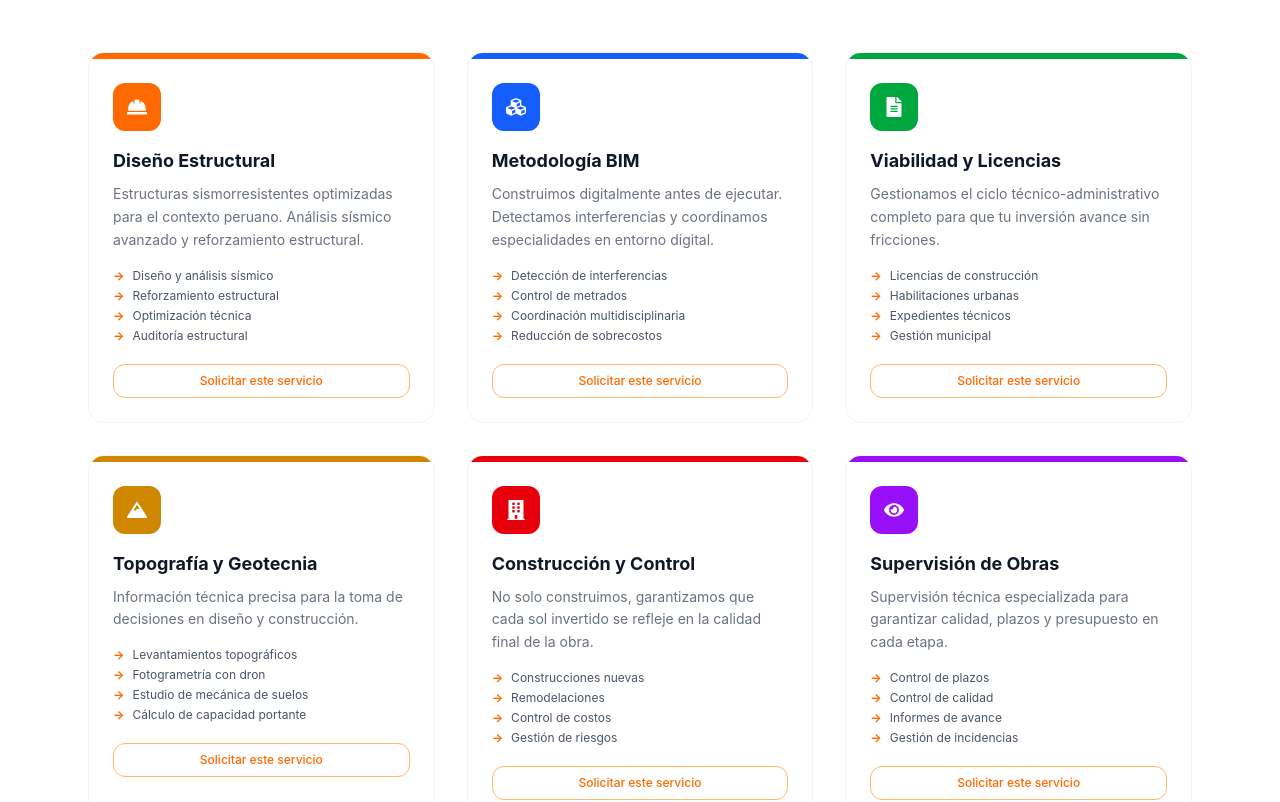
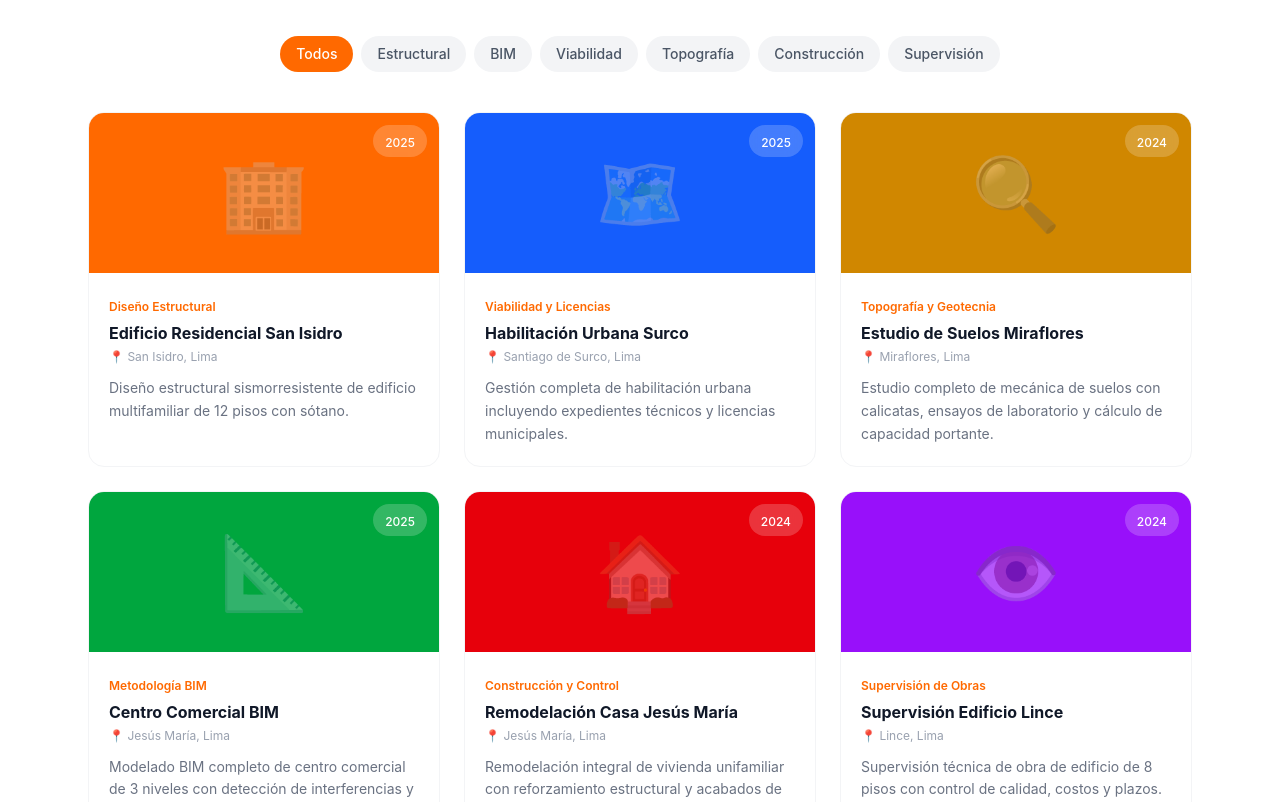
Before and after one commit to Alex135s/dinamik-platform, a React app in the folder frontend/: page /web in a window 1280 px wide. Shown: the part 2420-3222 px from the top of the page. Built offline with nearby package versions, Linux system fonts and the light colour scheme; the HTML template or start-up script is replaced by a standard one.

Commit message:
feat: seccion portafolio con filtros por categoria

```diff
--- a/frontend/src/components/website/Navbar.jsx
+++ b/frontend/src/components/website/Navbar.jsx
@@ -21,7 +21,7 @@ function Navbar({ onWhatsapp, onScrollTo, menuOpen, setMenuOpen }) {
       </div>
       {menuOpen && (
         <div className="md:hidden bg-white border-t px-6 py-4 flex flex-col gap-4">
-          {['inicio', 'nosotros', 'servicios', 'contacto'].map(s => (
+          {['inicio', 'nosotros', 'portafolio', 'servicios', 'contacto'].map(s => (
             <button key={s} onClick={() => onScrollTo(s)}
               className="text-gray-600 text-sm font-medium capitalize text-left">
               {s}
--- /dev/null
+++ b/frontend/src/components/website/Portfolio.jsx
@@ -0,0 +1,134 @@
+import { useState } from 'react'
+
+const projects = [
+  {
+    title: 'Edificio Residencial San Isidro',
+    category: 'estructural',
+    type: 'Diseño Estructural',
+    location: 'San Isidro, Lima',
+    year: '2025',
+    desc: 'Diseño estructural sismorresistente de edificio multifamiliar de 12 pisos con sótano.',
+    color: 'bg-orange-500',
+    icon: '🏢'
+  },
+  {
+    title: 'Habilitación Urbana Surco',
+    category: 'viabilidad',
+    type: 'Viabilidad y Licencias',
+    location: 'Santiago de Surco, Lima',
+    year: '2025',
+    desc: 'Gestión completa de habilitación urbana incluyendo expedientes técnicos y licencias municipales.',
+    color: 'bg-blue-600',
+    icon: '🗺️'
+  },
+  {
+    title: 'Estudio de Suelos Miraflores',
+    category: 'topografia',
+    type: 'Topografía y Geotecnia',
+    location: 'Miraflores, Lima',
+    year: '2024',
+    desc: 'Estudio completo de mecánica de suelos con calicatas, ensayos de laboratorio y cálculo de capacidad portante.',
+    color: 'bg-yellow-600',
+    icon: '🔍'
+  },
+  {
+    title: 'Centro Comercial BIM',
+    category: 'bim',
+    type: 'Metodología BIM',
+    location: 'Jesús María, Lima',
+    year: '2025',
+    desc: 'Modelado BIM completo de centro comercial de 3 niveles con detección de interferencias y coordinación multidisciplinaria.',
+    color: 'bg-green-600',
+    icon: '📐'
+  },
+  {
+    title: 'Remodelación Casa Jesús María',
+    category: 'construccion',
+    type: 'Construcción y Control',
+    location: 'Jesús María, Lima',
+    year: '2024',
+    desc: 'Remodelación integral de vivienda unifamiliar con reforzamiento estructural y acabados de alta calidad.',
+    color: 'bg-red-600',
+    icon: '🏠'
+  },
+  {
+    title: 'Supervisión Edificio Lince',
+    category: 'supervision',
+    type: 'Supervisión de Obras',
+    location: 'Lince, Lima',
+    year: '2024',
+    desc: 'Supervisión técnica de obra de edificio de 8 pisos con control de calidad, costos y plazos.',
+    color: 'bg-purple-600',
+    icon: '👁️'
+  },
+]
+
+const categories = [
+  { key: 'todos', label: 'Todos' },
+  { key: 'estructural', label: 'Estructural' },
+  { key: 'bim', label: 'BIM' },
+  { key: 'viabilidad', label: 'Viabilidad' },
+  { key: 'topografia', label: 'Topografía' },
+  { key: 'construccion', label: 'Construcción' },
+  { key: 'supervision', label: 'Supervisión' },
+]
+
+function Portfolio() {
+  const [active, setActive] = useState('todos')
+
+  const filtered = active === 'todos'
+    ? projects
+    : projects.filter(p => p.category === active)
+
+  return (
+    <section id="portafolio" className="py-24 bg-white">
+      <div className="max-w-6xl mx-auto px-6">
+
+        <div className="text-center mb-12">
+          <span className="text-orange-500 text-sm font-semibold uppercase tracking-widest">Nuestro trabajo</span>
+          <h2 className="text-4xl font-black text-gray-900 mt-3">Portafolio</h2>
+          <p className="text-gray-500 mt-4 max-w-xl mx-auto">
+            Proyectos que demuestran nuestra experiencia y compromiso con la excelencia.
+          </p>
+        </div>
+
+        {/* Filtros */}
+        <div className="flex flex-wrap gap-2 justify-center mb-10">
+          {categories.map(c => (
+            <button key={c.key} onClick={() => setActive(c.key)}
+              className={`px-4 py-2 rounded-full text-sm font-medium transition-colors
+                ${active === c.key
+                  ? 'bg-orange-500 text-white'
+                  : 'bg-gray-100 text-gray-600 hover:bg-orange-100 hover:text-orange-500'
+                }`}>
+              {c.label}
+            </button>
+          ))}
+        </div>
+
+        {/* Grid proyectos */}
+        <div className="grid md:grid-cols-3 gap-6">
+          {filtered.map((p, i) => (
+            <div key={i} className="bg-white rounded-2xl border border-gray-100 hover:border-orange-200 hover:shadow-xl transition-all overflow-hidden group">
+              <div className={`${p.color} h-40 flex items-center justify-center relative`}>
+                <span className="text-7xl opacity-30">{p.icon}</span>
+                <div className="absolute top-3 right-3 bg-white/20 backdrop-blur px-3 py-1 rounded-full">
+                  <span className="text-white text-xs font-medium">{p.year}</span>
+                </div>
+              </div>
+              <div className="p-5">
+                <span className="text-orange-500 text-xs font-semibold">{p.type}</span>
+                <h3 className="text-gray-900 font-bold text-base mt-1">{p.title}</h3>
+                <p className="text-gray-400 text-xs mt-1">📍 {p.location}</p>
+                <p className="text-gray-500 text-sm mt-3 leading-relaxed">{p.desc}</p>
+              </div>
+            </div>
+          ))}
+        </div>
+
+      </div>
+    </section>
+  )
+}
+
+export default Portfolio
--- a/frontend/src/pages/Website.jsx
+++ b/frontend/src/pages/Website.jsx
@@ -4,6 +4,7 @@ import Hero from '../components/website/Hero'
 import Services from '../components/website/Services'
 import Contact from '../components/website/Contact'
 import About from '../components/website/About'
+import Portfolio from '../components/website/Portfolio'
 
 function Website() {
   const [menuOpen, setMenuOpen] = useState(false)
@@ -30,6 +31,7 @@ function Website() {
         onScrollTo={scrollTo}
       />
       <About />
+      <Portfolio />
       <Services onWhatsapp={handleWhatsapp} />
       <Contact onWhatsapp={handleWhatsapp} />
     </div>
```
